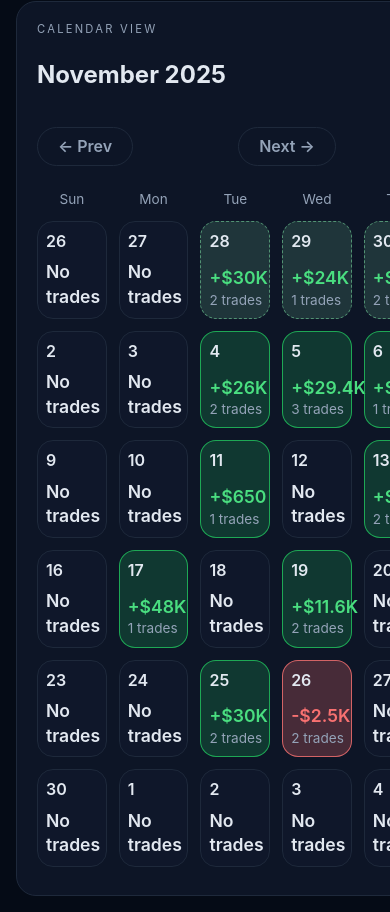
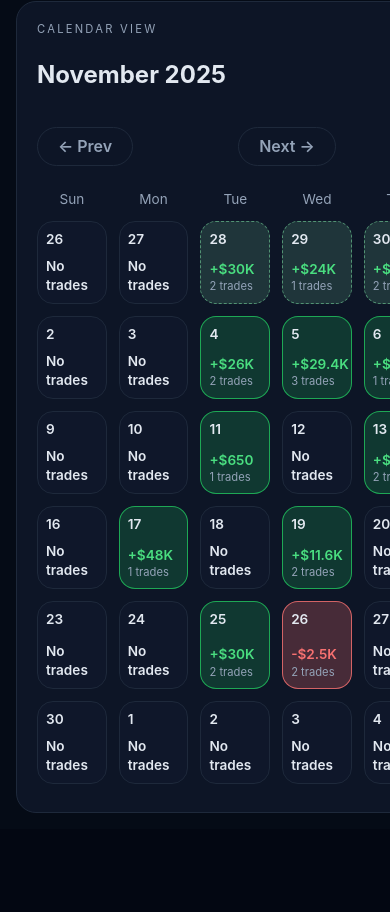
Before and after one commit to Joddster/Scarface-Calendar, a React (Vite) app: page / in a window 390 px wide. Shown: the part 1806-2718 px from the top of the page. After the commit the page ends 2635 px from the top, so only its background shows below. Built offline with nearby package versions, Linux system fonts and the light colour scheme.

Commit message:
Update App.css

```diff
--- a/src/App.css
+++ b/src/App.css
@@ -292,7 +292,7 @@
   border-radius: 1rem;
   border: 1px solid var(--border);
   background: var(--bg-secondary);
-  min-height: 120px;
+  min-height: 110px;
   padding: 0.75rem;
   text-align: left;
   display: flex;
@@ -342,7 +342,7 @@
 .calendar__day-pnl {
   margin: 0;
   font-weight: 600;
-  font-size: 1.1rem;
+  font-size: 1.05rem;
 }
 
 .calendar__day.positive .calendar__day-pnl {
@@ -465,8 +465,16 @@
   }
 
   .calendar__day {
-    min-height: 100px;
+    min-height: 95px;
     padding: 0.5rem;
+  }
+
+  .calendar__day-pnl {
+    font-size: 0.95rem;
+  }
+
+  .calendar__day-trades {
+    font-size: 0.75rem;
   }
 }
 
@@ -486,6 +494,22 @@
   .calendar__grid-wrapper {
     margin: 0 -1rem;
     padding: 0 1rem 0.5rem;
+  }
+
+  .calendar__day {
+    min-height: 80px;
+  }
+
+  .calendar__day-header span {
+    font-size: 0.85rem;
+  }
+
+  .calendar__badge {
+    font-size: 0.55rem;
+  }
+
+  .calendar__day-pnl {
+    font-size: 0.9rem;
   }
 }
 
@@ -512,10 +536,18 @@
   }
 
   .calendar__day {
-    min-height: 90px;
+    min-height: 70px;
   }
 
   .sidebar__actions .btn {
     width: 100%;
   }
+
+  .calendar__day-pnl {
+    font-size: 0.85rem;
+  }
+
+  .calendar__day-trades {
+    font-size: 0.7rem;
+  }
 }
```
